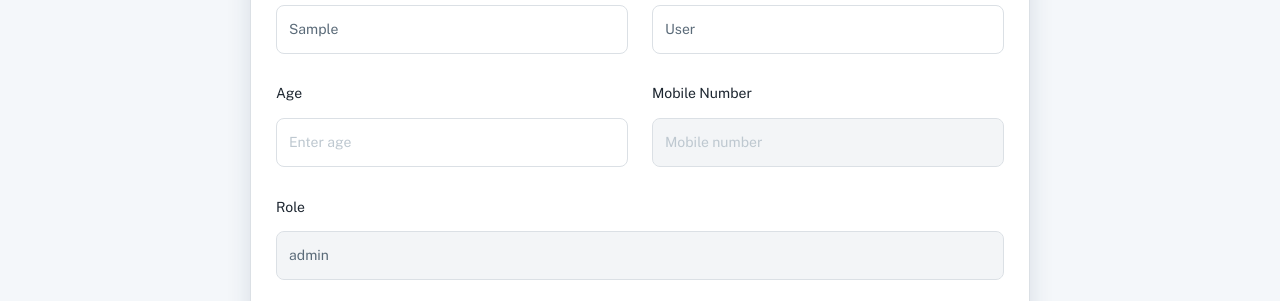
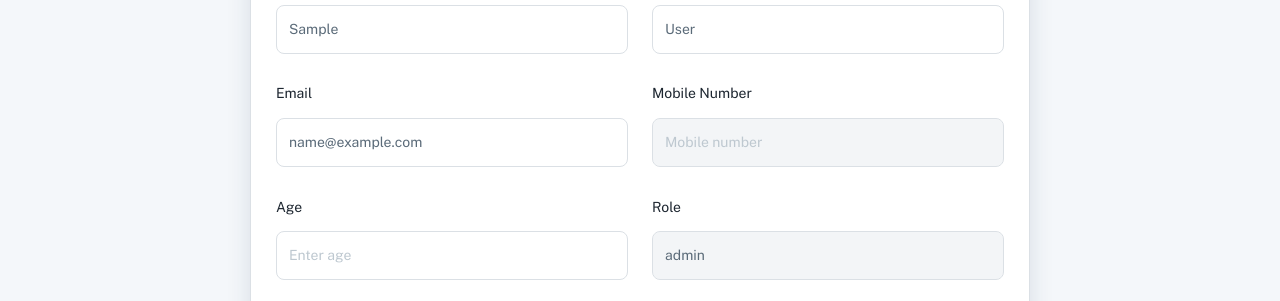
Before and after one commit to Krish1509/Cleanfin, a React (Vite) app: page /profile/edit in a window 1280 px wide. Shown: the part 651-952 px from the top of the page. Built offline with nearby package versions, Linux system fonts and the light colour scheme; no server answers; sample sign-in values are in the browser's storage.

Commit message:
add email field

```diff
--- a/src/pages/Pages/Auth/AboutStep.tsx
+++ b/src/pages/Pages/Auth/AboutStep.tsx
@@ -13,6 +13,7 @@ const AboutSchema = Yup.object().shape({
   firstName: Yup.string().required("First name is required"),
   lastName: Yup.string().required("Last name is required"),
   age: Yup.number().required("Age is required").min(1, "Invalid age"),
+  email: Yup.string().email("Invalid email").optional(),
 });
 
 const AboutStep: React.FC = () => {
@@ -32,6 +33,7 @@ const AboutStep: React.FC = () => {
         formData.append("firstName", values.firstName);
         formData.append("lastName", values.lastName);
         formData.append("age", values.age);
+        formData.append("email", values.email);
 
         const result = await handleFormData("user/edit", formData);
 
@@ -60,7 +62,7 @@ const AboutStep: React.FC = () => {
     <div className="text-center mb-4">
       <h4 className="f-w-500 mb-4">About You</h4>
       <div className="auth-inputs">
-        <Formik initialValues={{ firstName: "", lastName: "", age: "" }} validationSchema={AboutSchema} onSubmit={handleSubmit}>
+        <Formik initialValues={{ firstName: "", lastName: "", age: "", email: "" }} validationSchema={AboutSchema} onSubmit={handleSubmit}>
           {({ errors, touched }) => (
             <Form>
               <InputGroup className="mb-2">
@@ -71,9 +73,13 @@ const AboutStep: React.FC = () => {
                 <Field type="text" className="form-control" id="floatingInput" placeholder="Last name" name="lastName" />
                 {errors.lastName && touched.lastName ? <div className="invalid-feedback d-flex align-items-start">{errors.lastName}</div> : null}
               </InputGroup>
-              <InputGroup>
+              <InputGroup className="mb-2">
                 <Field type="number" className="form-control" id="floatingInput" placeholder="Age" name="age" />
                 {errors.age && touched.age ? <div className="invalid-feedback d-flex align-items-start">{errors.age}</div> : null}
+              </InputGroup>
+              <InputGroup>
+                <Field type="text" className="form-control" id="floatingInput" placeholder="Email" name="email" />
+                {errors.email && touched.email ? <div className="invalid-feedback d-flex align-items-start">{errors.email}</div> : null}
               </InputGroup>
               <div className="d-grid mt-4">
                 <button type="submit" className="btn btn-primary" disabled={loading}>
--- a/src/pages/Pages/Profile/edit.tsx
+++ b/src/pages/Pages/Profile/edit.tsx
@@ -20,6 +20,7 @@ interface FormValues {
   subscription_start: string;
   subscription_end: string;
   isActive: boolean;
+  email: string;
 }
 
 const EditProfile = () => {
@@ -49,6 +50,7 @@ const EditProfile = () => {
     subscription_start: userData?.subscription_start || "",
     subscription_end: userData?.subscription_end || "",
     isActive: userData?.isActive || false,
+    email: userData?.email || "",
   };
 
   // Validation schema using Yup
@@ -62,6 +64,7 @@ const EditProfile = () => {
     subscription_start: Yup.date().required("Subscription start is required"),
     subscription_end: Yup.date().required("Subscription end is required"),
     isActive: Yup.boolean(),
+    email: Yup.string().email("Invalid email format").optional(),
   });
 
   // Handle image file change for the circle avatar
@@ -78,7 +81,7 @@ const EditProfile = () => {
       const formData = new FormData();
       formData.append("userId", values?._id);
 
-      const fieldsToCheck: (keyof FormValues)[] = ["firstName", "lastName", "age"];
+      const fieldsToCheck: (keyof FormValues)[] = ["firstName", "lastName", "age", "email"];
 
       fieldsToCheck.forEach((field) => {
         if (values[field] !== initialValues[field]) {
@@ -209,9 +212,9 @@ const EditProfile = () => {
 
                     <Row>
                       <Col lg={6} sm={12} className="mb-3">
-                        <label className="col-form-label text-sm-end">Age</label>
-                        <Field type="number" name="age" className="form-control" placeholder="Enter age" />
-                        <ErrorMessage name="age" component="div" className="text-danger" />
+                        <label className="col-form-label text-sm-end">Email</label>
+                        <Field type="text" name="email" className="form-control" placeholder="Enter email" />
+                        <ErrorMessage name="email" component="div" className="text-danger" />
                       </Col>
                       <Col lg={6} sm={12} className="mb-3">
                         <label className="col-form-label text-sm-end">Mobile Number</label>
@@ -221,7 +224,12 @@ const EditProfile = () => {
                     </Row>
 
                     <Row>
-                      <Col lg={12} className="mb-3">
+                      <Col lg={6} sm={12} className="mb-3">
+                        <label className="col-form-label text-sm-end">Age</label>
+                        <Field type="number" name="age" className="form-control" placeholder="Enter age" />
+                        <ErrorMessage name="age" component="div" className="text-danger" />
+                      </Col>
+                      <Col lg={6} className="mb-3">
                         <label className="col-form-label text-sm-end">Role</label>
                         <Field type="text" name="role" className="form-control" placeholder="Role" disabled />
                       </Col>
--- a/src/pages/Pages/UserDashboard/PastPerformance/index.tsx
+++ b/src/pages/Pages/UserDashboard/PastPerformance/index.tsx
@@ -60,8 +60,8 @@ const PastPerformance = () => {
           {!loading && (
             <React.Fragment>
               <CardBody className="pt-3">
-                <div className=" ">
-                  <table className="table table-hover sticky-table-header" id="pc-dt-simple">
+                <div className="table-responsive">
+                  <table className="table table-hover" id="pc-dt-simple">
                     <thead>
                       <tr>
                         <th>SCRIPT NAME</th>
```
